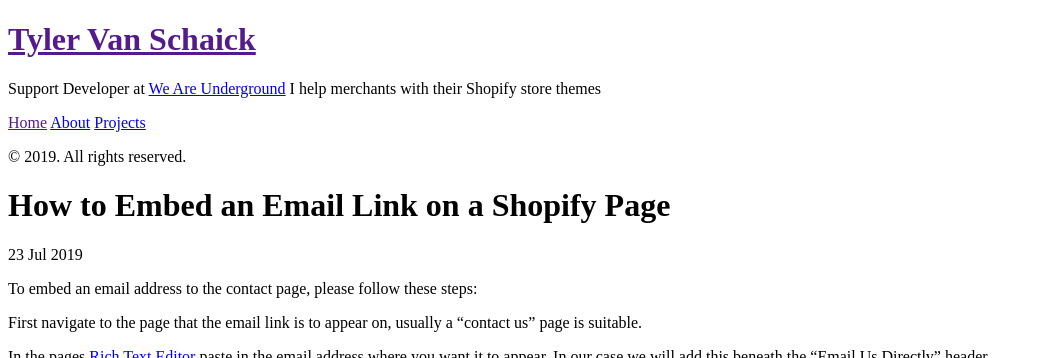
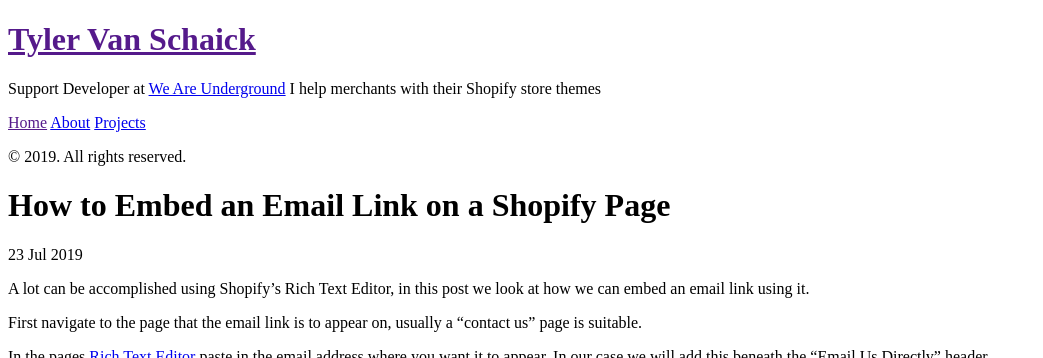
Before and after one commit to tyler-vs/tyler-vs.github.io, a Jekyll site: the page built from _posts/2019-07-23-how-to-embed-an-email-link-on-a-shopify-page.md, in a window 1280 px wide and 900 px high, cut to the strip 0-358 px from the top of the window. Shown: the whole strip, without its empty margins (0-1043 px from the left). Built offline with Jekyll 4.4.1, drawn with Linux system fonts in a browser that asks for light colours; Markdown is read by kramdown in place of the engine named in the settings.

Commit message:
Update post
Add better excerpt/first paragraph post description

```diff
--- a/_posts/2019-07-23-how-to-embed-an-email-link-on-a-shopify-page.md
+++ b/_posts/2019-07-23-how-to-embed-an-email-link-on-a-shopify-page.md
@@ -5,7 +5,7 @@ date:   2019-07-23 15:36:00 -0500
 categories: shopify how-to
 ---
 
-To embed an email address to the contact page, please follow these steps:
+A lot can be accomplished using Shopify's Rich Text Editor, in this post we look at how we can embed an email link using it.
 
 First navigate to the page that the email link is to appear on, usually a "contact us" page is suitable.
 
```
